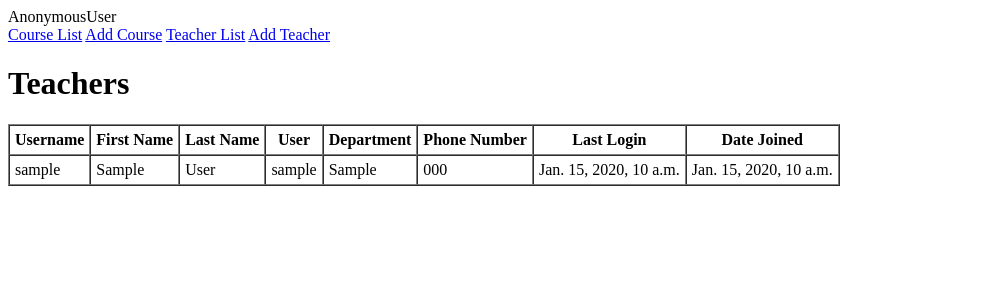
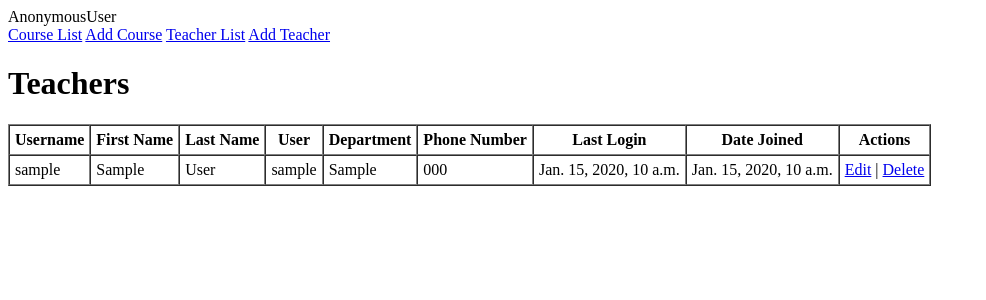
Before and after one commit to mhtariq366/marksly, a Django app: page /siteadmin/teacher-list/ in a window 1280 px wide. Shown: the top 300 px of the page, without its empty margins (0-986 px from the left). Run offline with Django 4.2, Linux system fonts and the light colour scheme; tables that the repository leaves empty hold one stand-in row (values such as "Sample post").

Commit message:
Added buttons on edit teacher

```diff
--- a/siteadmin/templates/siteadmin/teacher_list.html
+++ b/siteadmin/templates/siteadmin/teacher_list.html
@@ -12,6 +12,7 @@
             <th>Phone Number</th>
             <th>Last Login</th>
             <th>Date Joined</th>
+            <th>Actions</th>
         </tr>
         {% for teacher in teachers %}
         <tr>
@@ -23,6 +24,11 @@
             <td>{{ teacher.phone_number }}</td>
             <td>{{ teacher.user.last_login }}</td>
             <td>{{ teacher.user.date_joined }}</td>
+            <td>
+                <a href="{% url 'edit_teacher' teacher.id %}">Edit</a> |
+                <a href="{% url 'edit_course' teacher.id %}" onclick="return confirm('Are you sure you want to delete this course?');">Delete</a>
+            </td>
+
         </tr>
         {% endfor %}
     </table>
```
